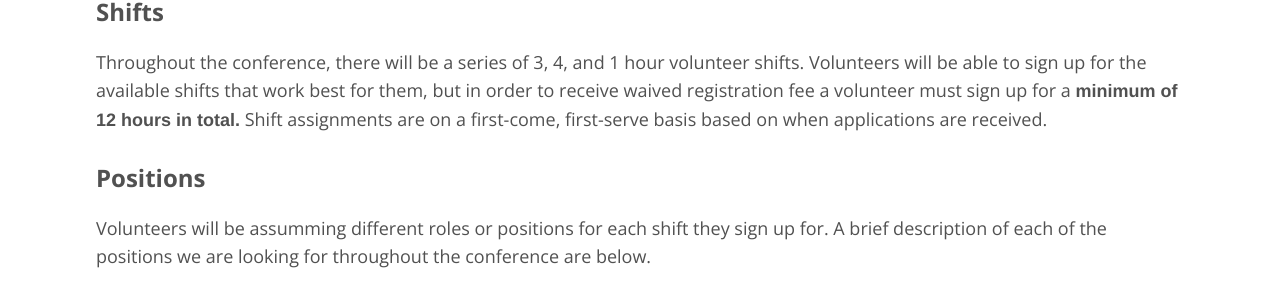
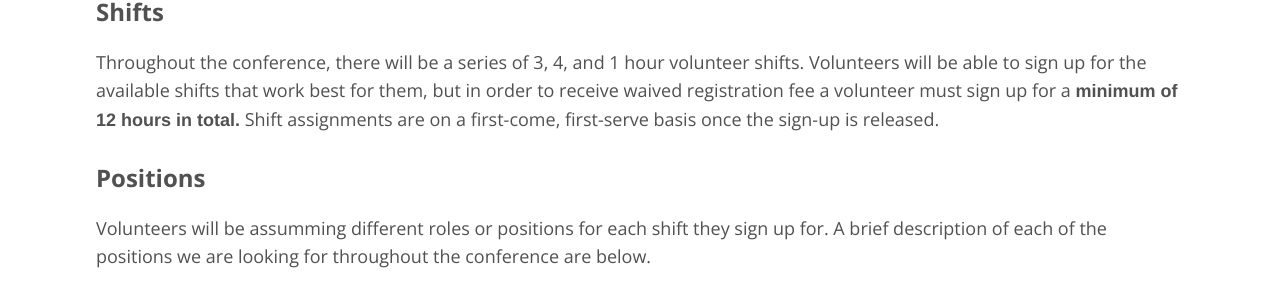
Before and after one commit to AvidGeo/foss4g2017-dev, a Jekyll site: the page built from volunteer/index.html, in a window 1280 px wide. Shown: the part 935-1233 px from the top of the page. Built offline with Jekyll 4.4.1, drawn with Linux system fonts in a browser that asks for light colours.

Commit message:
update volunteer page

```diff
--- a/volunteer/index.html
+++ b/volunteer/index.html
@@ -23,7 +23,7 @@ image:
       <h4>Shifts</h4>
           <p>Throughout the conference, there will be a series of 3, 4, and 1 hour volunteer shifts. Volunteers will be able to sign up for the available
             shifts that work best for them, but in order to receive waived registration fee a volunteer must sign up for a <strong>minimum of 12 hours
-            in total.</strong> Shift assignments are on a first-come, first-serve basis based on when applications are received.</p>
+            in total.</strong> Shift assignments are on a first-come, first-serve basis once the sign-up is released.</p>
 
       <h4>Positions</h4>
           <p>Volunteers will be assumming different roles or positions for each shift they sign up for. A brief description of each of the positions we are looking
```
